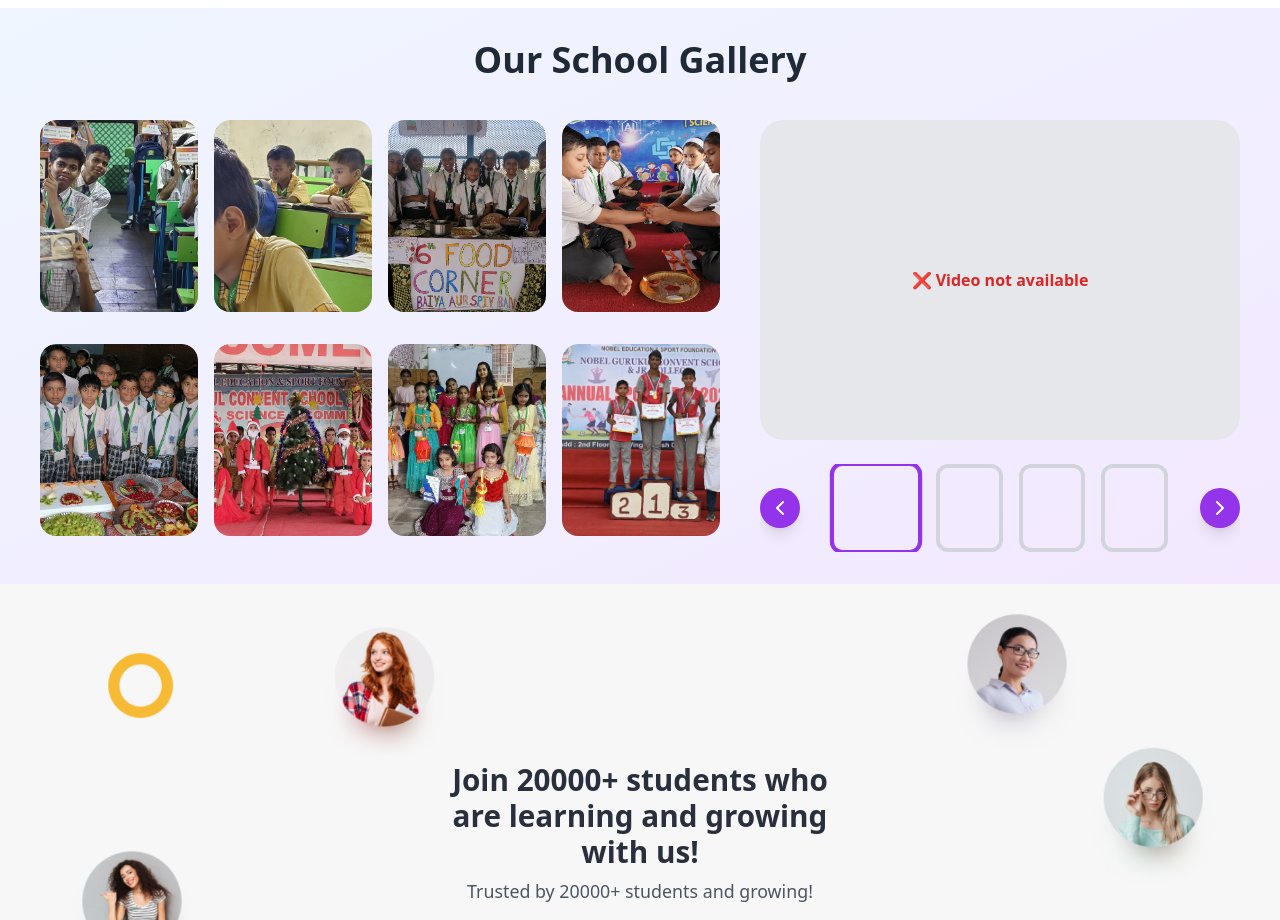
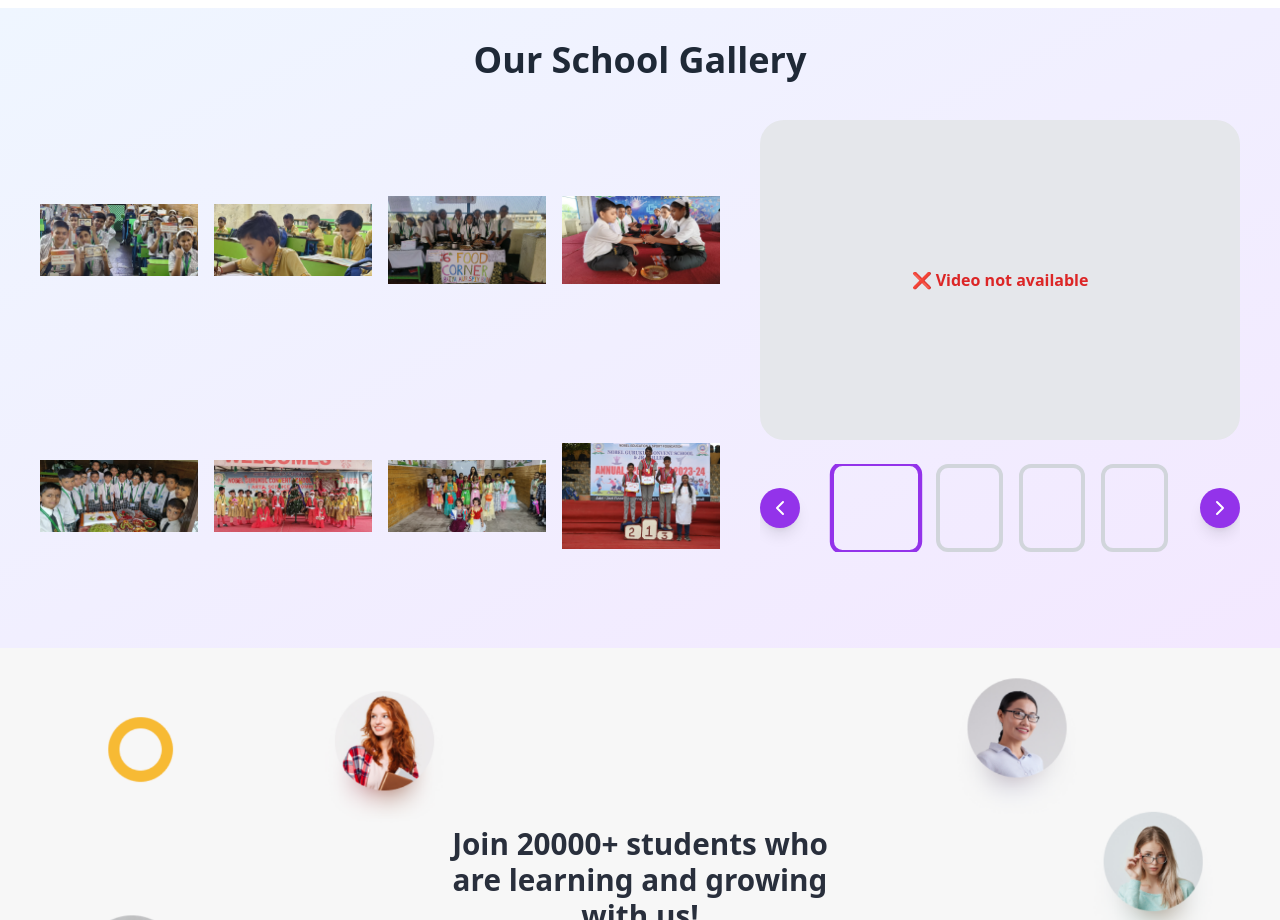
Before and after one commit to rachhanari/NobelGurkul, a React (Vite) app: page / in a window 1280 px wide. Shown: the part 2960-3880 px from the top of the page. Built offline with nearby package versions, Linux system fonts and the light colour scheme; grey boxes are pictures that could not be loaded.

Commit message:
hero img

```diff
--- a/src/components/Banner/Banner.jsx
+++ b/src/components/Banner/Banner.jsx
@@ -54,7 +54,7 @@ const Gallery = () => {
       </h2>
 
       <div className="flex flex-col lg:flex-row gap-10">
-        {/* Image Gallery */}
+        {/* ✅ Image Gallery with white background removed */}
         <div className="grid grid-cols-2 sm:grid-cols-3 md:grid-cols-4 gap-4 w-full lg:w-3/5">
           {galleryImages.map((img) => (
             <motion.div
@@ -67,7 +67,7 @@ const Gallery = () => {
                 <img
                   src={img.src}
                   alt={`Gallery Image ${img.id}`}
-                  className="w-full h-44 sm:h-48 object-cover object-center rounded-2xl transition-transform duration-300 hover:scale-105"
+                  className="w-full h-52 sm:h-60 object-contain object-center rounded-2xl transition-transform duration-300 hover:scale-105"
                 />
               </Link>
             </motion.div>
```
